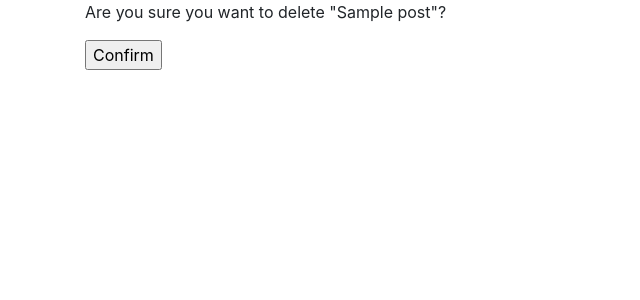
After one commit to Perkles/a-django-blog, a Django app: a page that uses blog/templates/confirm_post_delete.html in a window 1280 px wide. The commit adds this page. Shown: the top 300 px of the page, without its empty margins (0-640 px from the left). Run offline with Django 3.2, Linux system fonts and the light colour scheme; a user stored in the database is signed in; tables that the repository leaves empty hold one stand-in row (values such as "Sample post").

Commit message:
Adds login permission to class based views

```diff
--- a/blog/feed/models.py
+++ b/blog/feed/models.py
@@ -30,4 +30,8 @@ class Post(BaseModel):
 
     def get_absolute_url(self):
         from django.urls import reverse
-        return reverse('post_detail', kwargs={'username': self.author.username, 'id': self.id})
+        return reverse('post-detail', kwargs={'username': self.author.username, 'id': self.id})
+
+    def get_absolute_url_delete(self):
+        from django.urls import reverse
+        return reverse('post-delete', kwargs={'username': self.author.username, 'id': self.id})
--- a/blog/feed/urls.py
+++ b/blog/feed/urls.py
@@ -1,8 +1,10 @@
+from django.contrib.auth.decorators import login_required
 from django.urls import path
-from .views import ListPostsView, PostDetailView, create_post_view
+from .views import ListPostsView, DetailPostView, DeletePostView, create_post_view
 
 urlpatterns = [
-    path('<str:username>', ListPostsView.as_view(), name="post_list"),
-    path('<str:username>/post/<int:id>', PostDetailView.as_view(), name="post_detail"),
-    path('<str:username>/new', create_post_view, name="post_new"),
+    path('<str:username>', ListPostsView.as_view(), name="post-list"),
+    path('<str:username>/post/<int:id>', DetailPostView.as_view(), name="post-detail"),
+    path('<str:username>/post/<int:id>/delete', login_required(DeletePostView.as_view()), name="post-delete"),
+    path('<str:username>/new', create_post_view, name="post-new"),
 ]
--- a/blog/feed/views.py
+++ b/blog/feed/views.py
@@ -1,10 +1,9 @@
 from django.shortcuts import render, get_object_or_404, redirect
 from django.contrib.auth.models import User
 from django.views import View
-from django.views.generic import DetailView, CreateView
+from django.views.generic import DetailView, DeleteView
 from .models import Post, Tag
-from django.urls import reverse
-from .forms import PostForm
+from django.urls import reverse, reverse_lazy
 from django.contrib.auth.decorators import login_required
 
 
@@ -12,13 +11,14 @@ class ListPostsView(View):
 
     def get(self, request, **kwargs):
         username = self.kwargs['username']
+        user_logged = self.request.user.username
         user = get_object_or_404(User, username=username)
         posts = Post.objects.filter(author=user)
-        context = {'posts': posts, 'author': user}
+        context = {'posts': posts, 'author': user, 'user_logged': user_logged}
         return render(request, 'index.html', context)
 
 
-class PostDetailView(DetailView):
+class DetailPostView(DetailView):
     template_name = "post_detail.html"
 
     def get_object(self):
@@ -26,9 +26,20 @@ class PostDetailView(DetailView):
         return get_object_or_404(Post, id=id_)
 
 
-# class CreatePostView(CreateView):
-#     form_class = PostForm
-#     template_name = 'posts/new.html'
+class DeletePostView(DeleteView):
+    model = Post
+    template_name = "confirm_post_delete.html"
+
+    def get_object(self):
+        id_ = self.kwargs.get("id")
+        return get_object_or_404(Post, id=id_)
+
+    def delete(self, request, *args, **kwargs):
+        success_url = reverse_lazy('post-list', args=[self.request.user.username])
+        if self.kwargs.get("username") == self.request.user.username:
+            self.object = self.get_object()
+            self.object.delete()
+        return redirect(success_url)
 
 @login_required
 def create_post_view(request, username):
@@ -36,11 +47,15 @@ def create_post_view(request, username):
         author = request.user
         tags = Tag.objects.all()
         if username != author.username:
-            return redirect(reverse('post_new', args=[author.username]))
+            return redirect(reverse('post-new', args=[author.username]))
         return render(request, 'posts/new.html', {'author': author, 'tags': tags})
 
     if request.method == 'POST':
-        print('=========bateu=========')
-        author = get_object_or_404(User, username=username)
-        print(request.POST.get('user'))
-        return redirect(reverse('post_list', args=[author.username]))
+        post_tag = get_object_or_404(Tag, id=request.POST.get('tag'))
+        new_post = Post.objects.create(
+            author=request.user,
+            title=request.POST.get('title'),
+            content=request.POST.get('content'),
+        )
+        new_post.tags.add(post_tag)
+        return redirect(reverse('post-list', args=[request.user.username]))
--- /dev/null
+++ b/blog/templates/confirm_post_delete.html
@@ -0,0 +1,10 @@
+{% extends "base.html" %}
+
+{% block title %}Home{% endblock %}
+
+{% block content %}
+    <form method="post">{% csrf_token %}
+        <p>Are you sure you want to delete "{{ object }}"?</p>
+        <input type="submit" value="Confirm">
+    </form>
+{% endblock %}
--- a/blog/templates/post_detail.html
+++ b/blog/templates/post_detail.html
@@ -5,7 +5,7 @@
 {% block content %}
 
     <small>
-        <a href="{% url 'post_list' post.author.username %}"><- back</a>
+        <a href="{% url 'post-list' post.author.username %}"><- back</a>
     </small>
 
     <h1>{{post.title}}</h1>
```
Also changed, not shown: blog/templates/index.html (+11 -0 lines), blog/templates/posts/new.html (+9 -15 lines).
